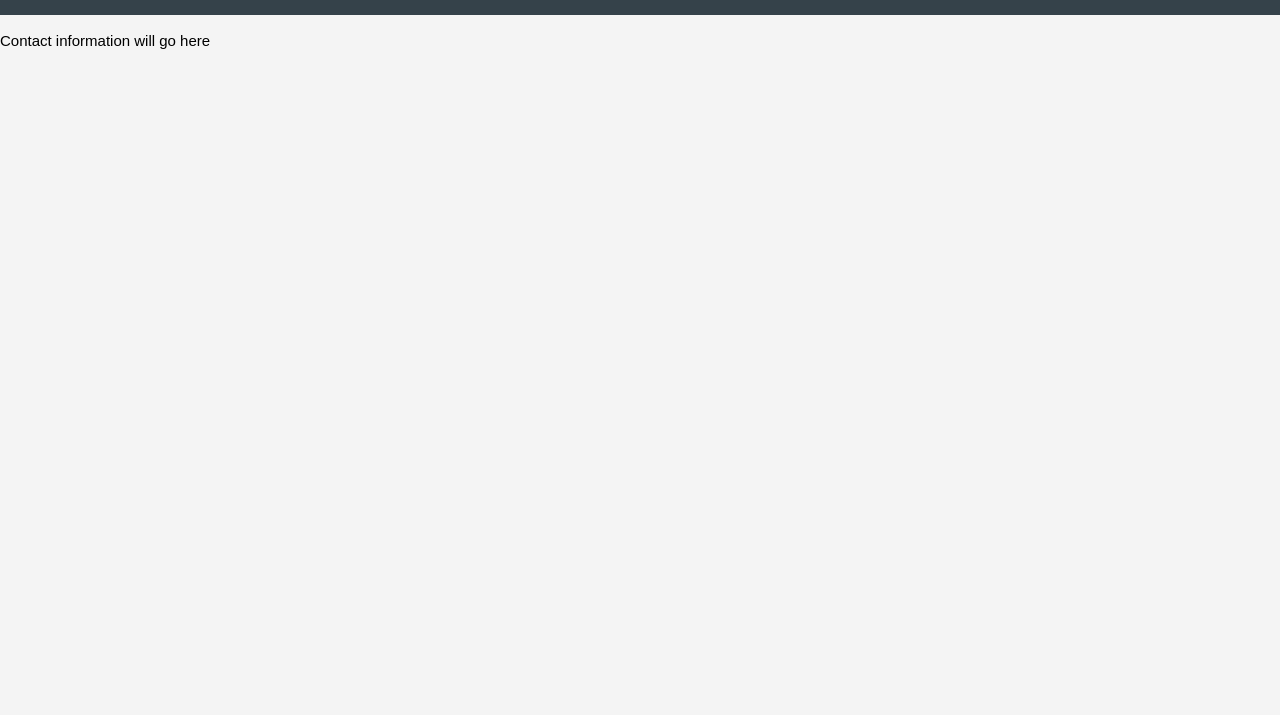
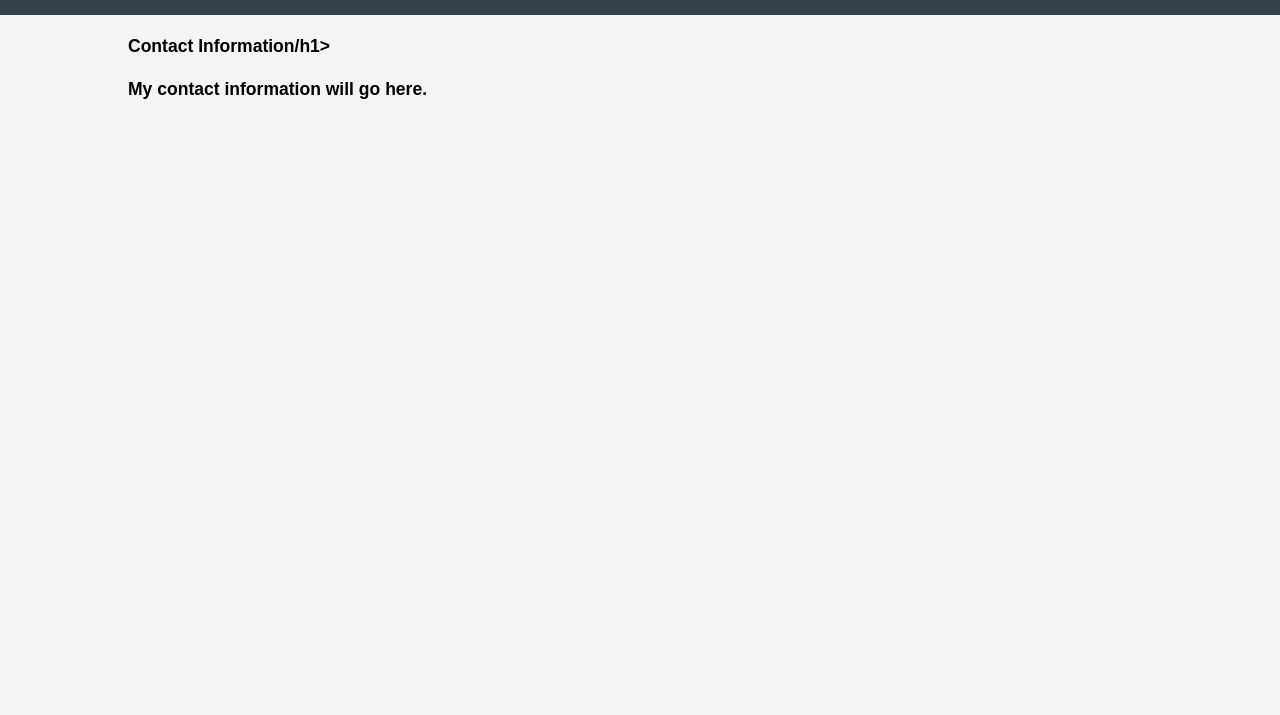
Before and after one commit to Fetsami-Araya/Fetsami-Araya.github.io, a plain HTML site: page contact.html in a window 1280 px wide. Shown: the part 85-800 px from the top of the page. Drawn offline with Linux system fonts and the light colour scheme.

Commit message:
Added new section to contact info page

```diff
--- a/contact.html
+++ b/contact.html
@@ -19,8 +19,15 @@
         </nav>
         </div>
     </header>
-    <section>
-    <p>Contact information will go here</p>
+    <section id="main">
+      <div class="container">
+        <article id="main-par">
+          <h1 class="page-title">Contact Information/h1>
+          <p>
+            My contact information will go here.
+          </p>
+        </article>
+      </div>
     </section>
   </body>
 </html>
```
